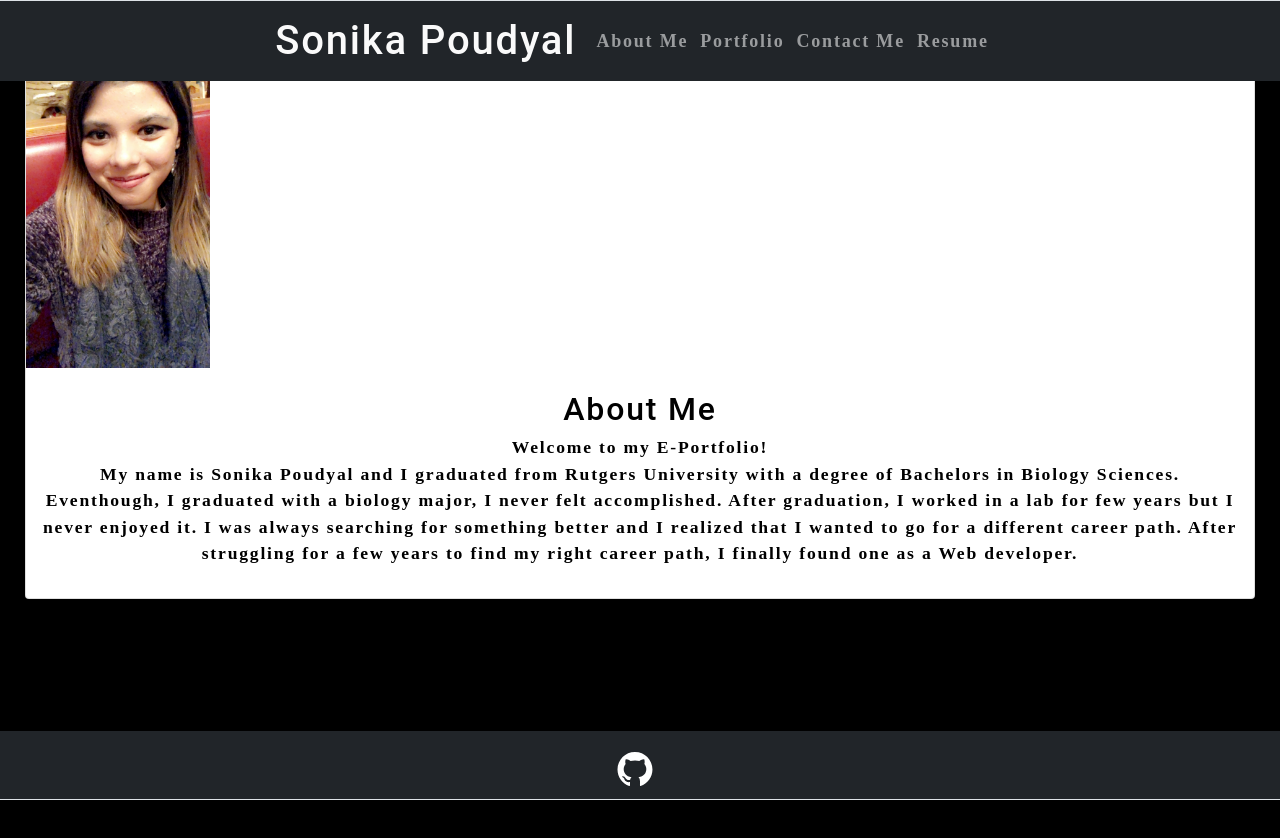
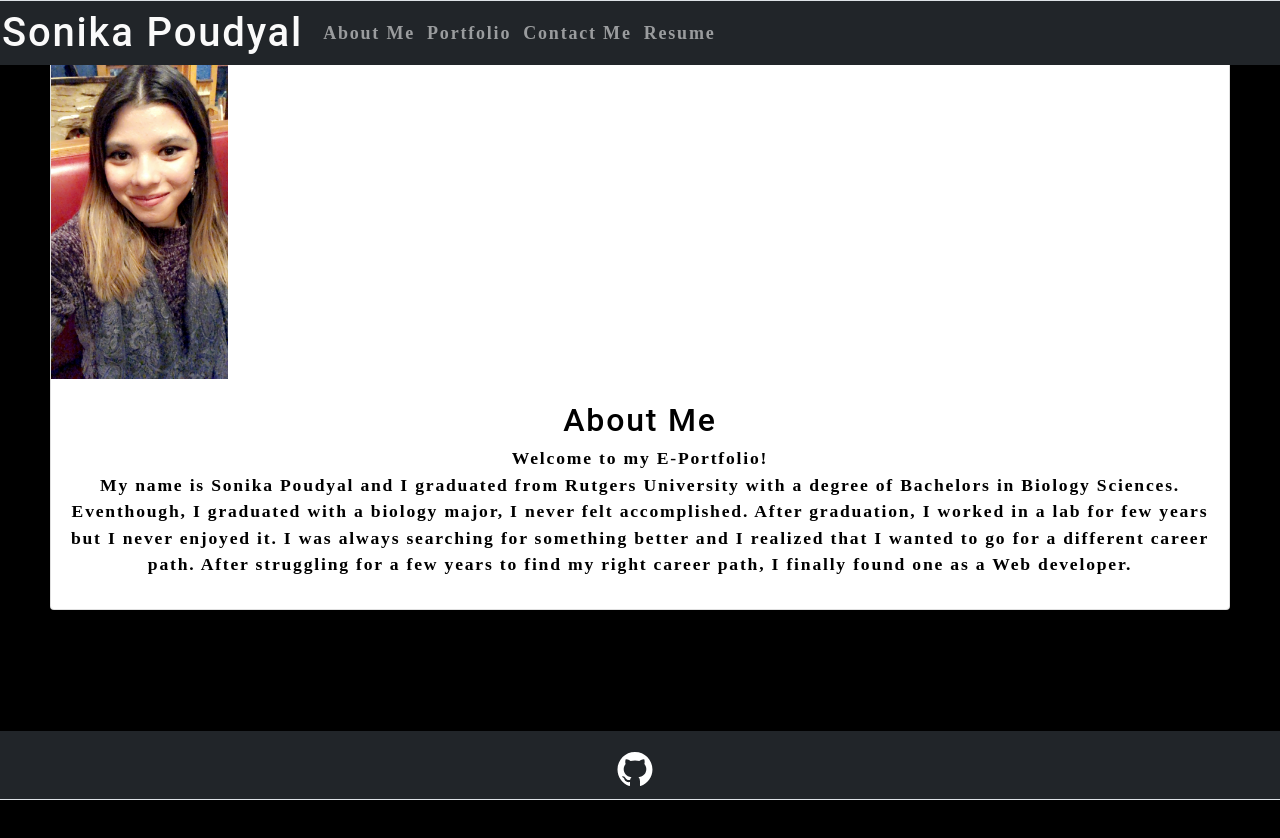
Before and after one commit to sonipoud/portfolio-reaction, a React (Create React App) app in the folder client/: page / in a window 1280 px wide. Shown: the top 838 px of the page. Built offline with nearby package versions, Linux system fonts and the light colour scheme; the HTML template or start-up script is replaced by a standard one.

Commit message:
fixed margin

```diff
--- a/client/src/components/Header/index.js
+++ b/client/src/components/Header/index.js
@@ -5,8 +5,8 @@ import { Link } from 'react-router-dom';
 
 function Header() {
     return (
-        <header className="text-center text-lg-start bg-dark fixed-top">
-            <section className="d-flex justify-content-center p-2 border-top">
+        <header className="bg-dark fixed-top">
+            <section className="d-flex justify-content-space-around border-top">
                 <Link to="/"><h1> Sonika Poudyal </h1></Link>
                 <Navigation />
             </section>
--- a/client/src/index.css
+++ b/client/src/index.css
@@ -20,7 +20,7 @@ html,
 body {
   min-height: 100%;
   padding: 0;
-  margin:1%;
+  margin: 2%;
 }
 
 body {
```
Also changed, not shown: client/src/components/Project/index.js (deleted).
